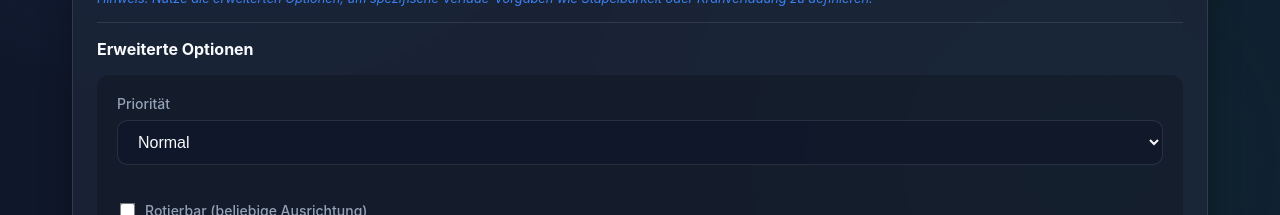
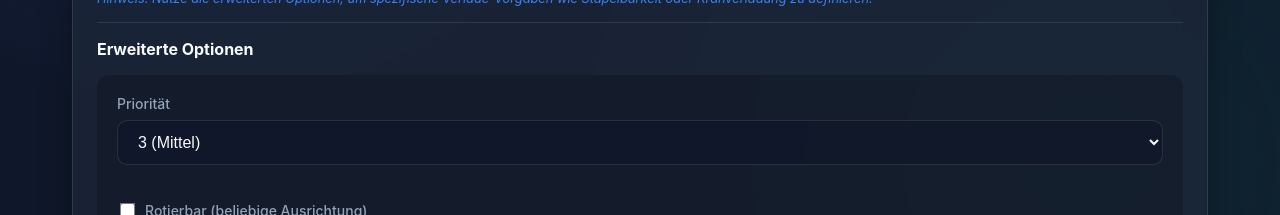
Before and after one commit to WIL-AI/container-rechner, a React (Vite) app: page / in a window 1280 px wide. Shown: the part 1320-1535 px from the top of the page. Built offline with nearby package versions, Linux system fonts and the light colour scheme.

Commit message:
feat: change priority levels from text to 1-5 scale

```diff
--- a/src/App.tsx
+++ b/src/App.tsx
@@ -16,7 +16,7 @@ const PACKAGING_TYPES: PackagingType[] = ['Europalette', 'Einwegpalette', 'Kiste
 const DEFAULT_FORM: Partial<PacklistItem> = {
   quantity: 1, contentDesc: '', packaging: 'Europalette',
   length: 1200, width: 800, height: 1000, weight: 500,
-  priority: 'normal', rotatable: false, stackableBottom: false, stackableTop: false,
+  priority: 3, rotatable: false, stackableBottom: false, stackableTop: false,
   needsCraning: false, label: '', partialDeliveryId: '', color: '#3b82f6'
 };
 
@@ -138,6 +138,9 @@ export default function App() {
       let finalVal: string | number | boolean = type === 'number' ? Number(value) : value;
       if (type === 'number' && (name === 'length' || name === 'width' || name === 'height')) {
         finalVal = Math.round(Number(value) * 10);
+      }
+      if (name === 'priority') {
+        finalVal = Number(value);
       }
       return { ...prev, [name]: finalVal };
     });
@@ -582,9 +585,11 @@ export default function App() {
                <div className="input-group" style={{ gridColumn: 'span 2' }}>
                  <label className="input-label">{t.priorityLabel}</label>
                  <select name="priority" value={form.priority} onChange={handleInputChange} className="input-field">
-                   <option value="hoch">{t.prioHigh}</option>
-                   <option value="normal">{t.prioNormal}</option>
-                   <option value="niedrig">{t.prioLow}</option>
+                   <option value="1">{t.prio1}</option>
+                   <option value="2">{t.prio2}</option>
+                   <option value="3">{t.prio3}</option>
+                   <option value="4">{t.prio4}</option>
+                   <option value="5">{t.prio5}</option>
                  </select>
                </div>
 
@@ -719,7 +724,15 @@ export default function App() {
 
                       {activeItemId === item.id && (
                          <div style={{ marginTop: '1rem', paddingTop: '0.75rem', borderTop: '1px solid rgba(255,255,255,0.1)', fontSize: '0.85rem', color: 'var(--text-secondary)', display: 'grid', gridTemplateColumns: '1fr 1fr', gap: '6px' }}>
-                            <div><strong>Priorität:</strong> {item.priority === 'hoch' ? t.prioHigh : (item.priority === 'niedrig' ? t.prioLow : t.prioNormal)}</div>
+                            <div><strong>Priorität:</strong> {
+                              item.priority === 1 ? t.prio1 :
+                              item.priority === 2 ? t.prio2 :
+                              item.priority === 3 ? t.prio3 :
+                              item.priority === 4 ? t.prio4 :
+                              item.priority === 5 ? t.prio5 :
+                              item.priority === 'hoch' ? t.prio1 :
+                              item.priority === 'niedrig' ? t.prio5 : t.prio3
+                            }</div>
                             <div><strong>Verpackung:</strong> {item.packaging}</div>
                             {item.rotatable && <div><strong>Rotierbar:</strong> Ja</div>}
                             {item.stackableBottom && <div><strong>Stapelbar:</strong> Unten</div>}
--- a/src/lib/excelImporter.ts
+++ b/src/lib/excelImporter.ts
@@ -87,7 +87,7 @@ export async function parseExcelFile(file: File): Promise<PacklistItem[]> {
             height,
             packaging,
             weight,
-            priority: 'normal',
+            priority: 3,
             rotatable,
             stackableBottom,
             stackableTop,
--- a/src/lib/packer.ts
+++ b/src/lib/packer.ts
@@ -2,7 +2,7 @@ import type { ContainerType } from './containers';
 import { CONTAINERS } from './containers';
 
 export type PackagingType = 'Europalette' | 'Einwegpalette' | 'Kiste' | 'Verschlag' | 'Karton' | 'Fass' | 'Rollen' | 'Unverpackt' | 'Sonstige' | 'Karton auf Palette' | 'Euro-Gitterbox';
-export type PriorityLevel = 'hoch' | 'normal' | 'niedrig';
+export type PriorityLevel = 1 | 2 | 3 | 4 | 5 | 'hoch' | 'normal' | 'niedrig';
 
 export interface PacklistItem {
   id: string;
@@ -135,11 +135,19 @@ function packIntoContainer3D(items: PacklistItem[], container: ContainerType) {
        }
    }
 
-    // Sort: Priority -> Footprint (group similar footprints for stacking) -> Height
-    itemsToPack.sort((a,b) => {
-       const pWeight = { hoch: 3, normal: 2, niedrig: 1 };
-       if (pWeight[a.priority] !== pWeight[b.priority]) {
-          return pWeight[b.priority] - pWeight[a.priority];
+    // Sort: Priority (1 first, 5 last) -> Footprint (group similar footprints for stacking) -> Height
+  itemsToPack.sort((a, b) => {
+       const getPrioValue = (p: PriorityLevel): number => {
+         if (typeof p === 'number') return p;
+         if (p === 'hoch') return 1;
+         if (p === 'niedrig') return 5;
+         return 3;
+       };
+       const pA = getPrioValue(a.priority);
+       const pB = getPrioValue(b.priority);
+
+       if (pA !== pB) {
+          return pA - pB;
        }
 
        const areaA = a.length * a.width;
--- a/src/lib/translations.ts
+++ b/src/lib/translations.ts
@@ -33,9 +33,11 @@ export const translations = {
     advancedInfoText: 'Hinweis: Nutze die erweiterten Optionen, um spezifische Verlade-Vorgaben wie Stapelbarkeit oder Kranverladung zu definieren.',
     advancedOptionsTitle: 'Erweiterte Optionen',
     priorityLabel: 'Priorität',
-    prioHigh: 'Hoch (Zuerst laden)',
-    prioNormal: 'Normal',
-    prioLow: 'Niedrig (Füllmaterial)',
+  prio1: '1 (Zuerst verladen)',
+    prio2: '2',
+    prio3: '3 (Mittel)',
+    prio4: '4',
+    prio5: '5 (Zuletzt laden)',
     rotatableLabel: 'Rotierbar (beliebige Ausrichtung)',
     stackBottomLabel: 'Stapelbar (Als unteres Teil)',
     stackTopLabel: 'Stapelbar (Als oberes Teil)',
@@ -154,9 +156,11 @@ export const translations = {
     advancedInfoText: 'Note: Use advanced options to define specific loading requirements like stackability or crane loading.',
     advancedOptionsTitle: 'Advanced Options',
     priorityLabel: 'Priority',
-    prioHigh: 'High (Load first)',
-    prioNormal: 'Normal',
-    prioLow: 'Low (Filler material)',
+    prio1: '1 (Load first)',
+    prio2: '2',
+    prio3: '3 (Medium)',
+    prio4: '4',
+    prio5: '5 (Load last)',
     rotatableLabel: 'Rotatable (Any orientation)',
     stackBottomLabel: 'Stackable (As bottom piece)',
     stackTopLabel: 'Stackable (As top piece)',
```
